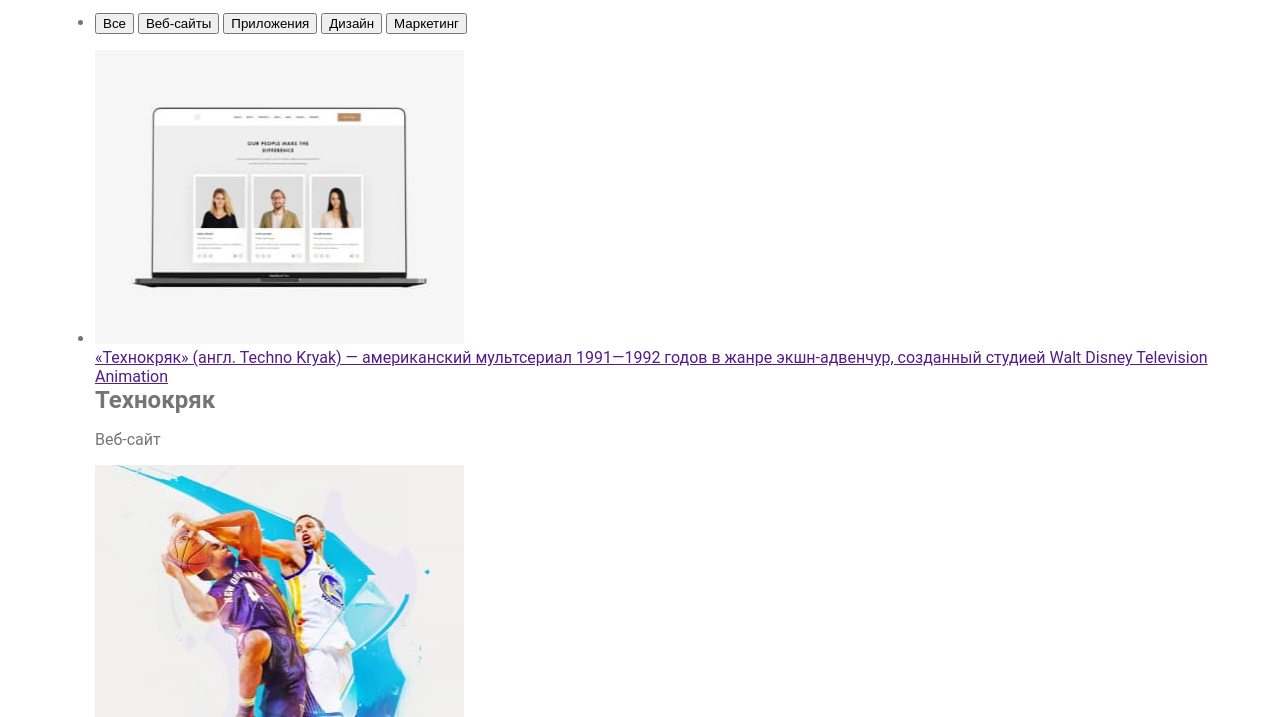
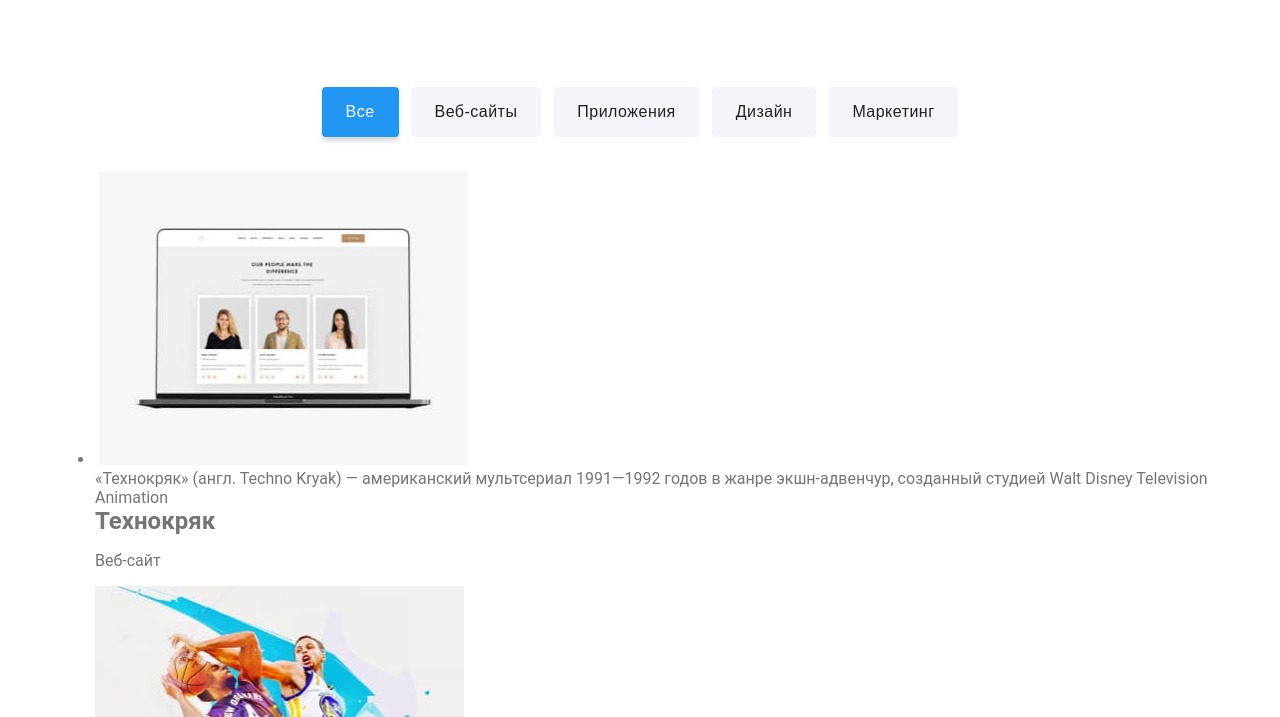
Before and after one commit to gts-work/goit-markup-hw-07, a plain HTML site: page portfolio.html in a window 1280 px wide. Shown: the part 83-800 px from the top of the page. Drawn offline with Linux system fonts and the light colour scheme.

Commit message:
added filter-menu components for portfolio

```diff
--- a/portfolio.html
+++ b/portfolio.html
@@ -59,16 +59,16 @@
       <section class="section">
         <h1 class="section-title visually-hidden">Портфолио</h1>
 
-        <div class="container">
+        <div class="container-portfolio">
           <!-- Filters -->
-          <nav>
-            <ul class="filters list">
+          <nav class="filters">
+            <ul class="filters__list">
               <li>
-                <button type="button" class="button filter active">Все</button>
-                <button type="button" class="button filter">Веб-сайты</button>
-                <button type="button" class="button filter">Приложения</button>
-                <button type="button" class="button filter">Дизайн</button>
-                <button type="button" class="button filter">Маркетинг</button>
+                <button type="button" class="filters__btn active">Все</button>
+                <button type="button" class="filters__btn">Веб-сайты</button>
+                <button type="button" class="filters__btn">Приложения</button>
+                <button type="button" class="filters__btn">Дизайн</button>
+                <button type="button" class="filters__btn">Маркетинг</button>
               </li>
             </ul>
           </nav>
@@ -76,7 +76,7 @@
           <!-- Portfolio -->
           <ul class="portfolio list">
             <li class="portfolio-item">
-              <a href="" class="portfolio-image">
+              <img href="" class="portfolio-image">
                 <img
                   class="img-item"
                   src="./images/technokryak.jpg"
@@ -89,7 +89,7 @@
                   1991—1992 годов в жанре экшн-адвенчур, созданный студией Walt
                   Disney Television Animation
                 </div>
-              </a>
+              </img>
 
               <h2 class="portfolio-title">Технокряк</h2>
               <p class="portfolio-description">Веб-сайт</p>
--- a/sass/portfolio.scss
+++ b/sass/portfolio.scss
@@ -4,3 +4,5 @@
 @import "./base/base";
 @import "./components/header";
 @import "./components/footer";
+@import "./components/page-secondary";
+@import "./components/filter-menu";
--- a/sass/utils/_placeholders.scss
+++ b/sass/utils/_placeholders.scss
@@ -27,7 +27,7 @@
   padding: 10px 32px;
 
   background-color: $active-color;
-  box-shadow: 0px 4px 4px $color-button;
+  // box-shadow: 0px 4px 4px $color-button;
   color: $color-white;
 
   outline: 0;
```
Also changed, not shown: css/main.css, css/main.min.css, css/portfolio.css, css/portfolio.min.css, 4 other files.
